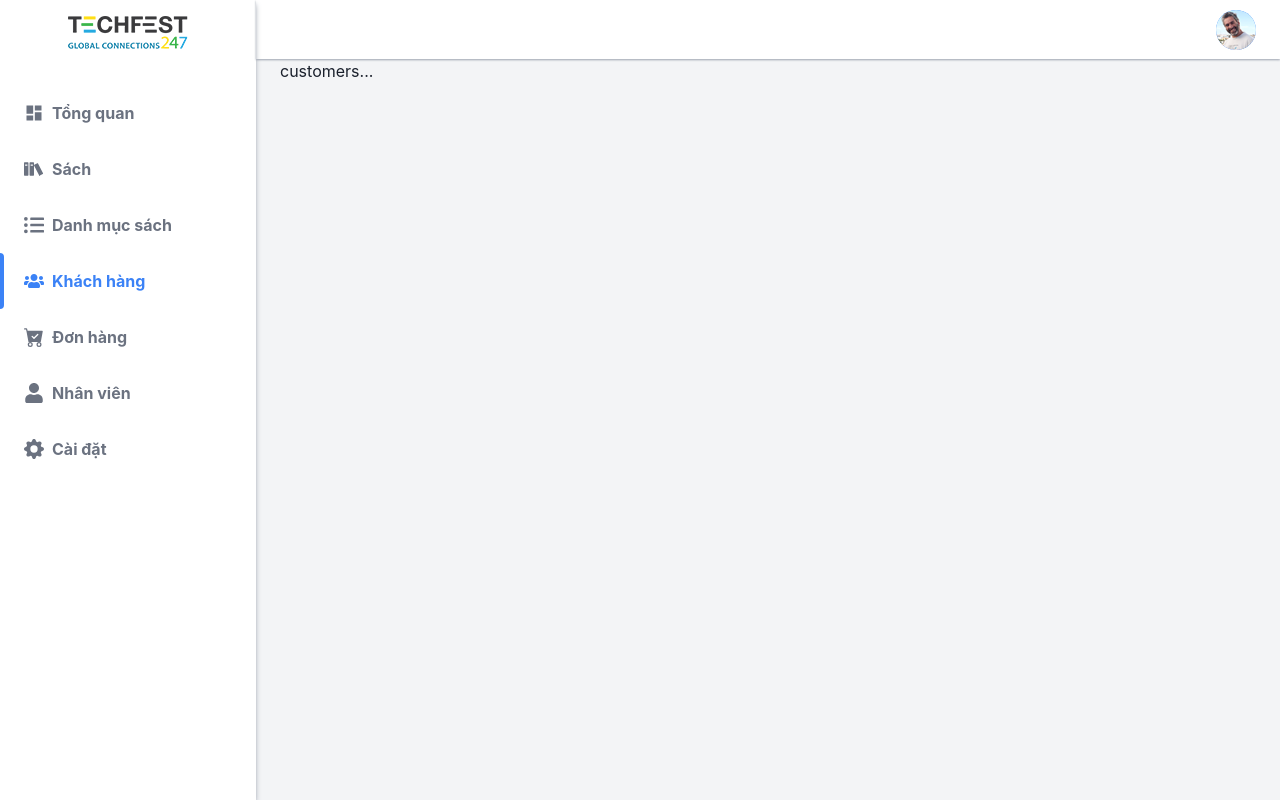
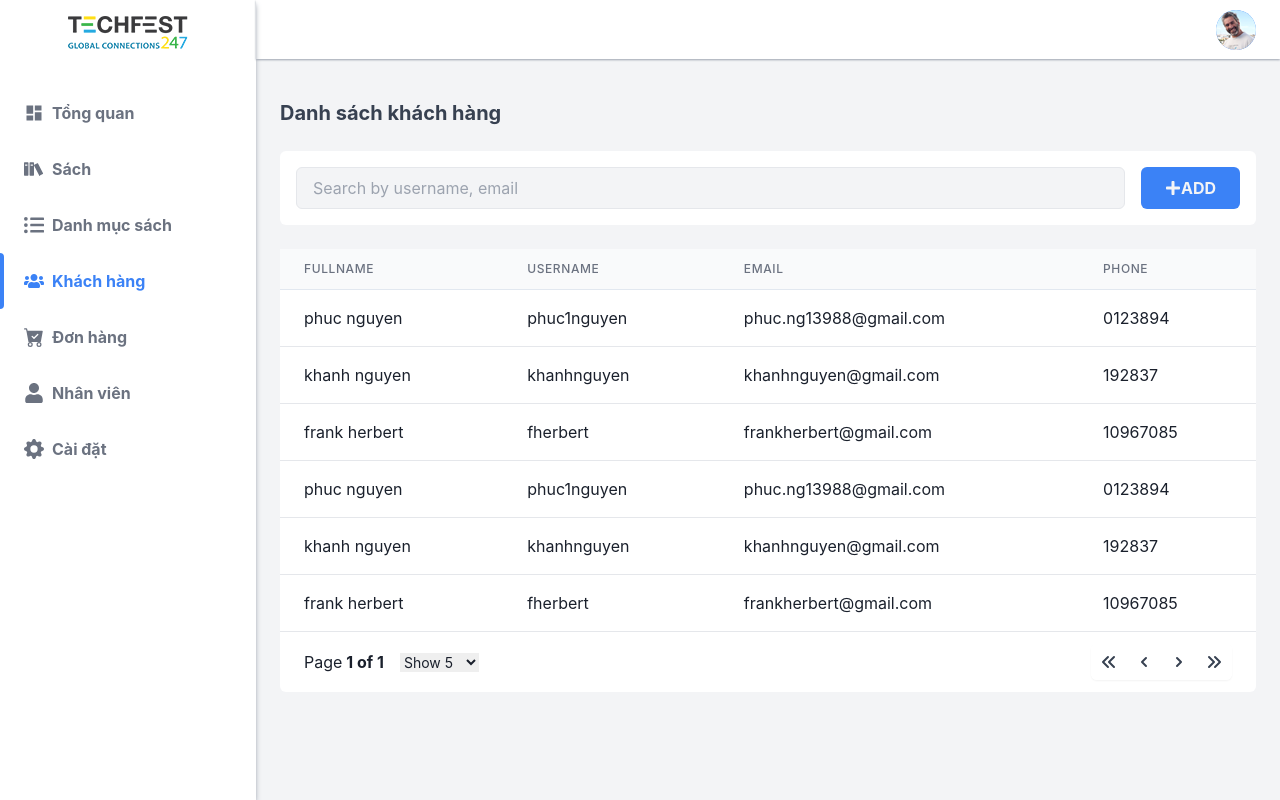
Before and after one commit to p1ngLabs/cricket-client, a Next.js app: page /admin/customers in a window 1280 px wide. Built offline with nearby package versions, Linux system fonts and the light colour scheme.

Commit message:
React table with sample data

```diff
--- a/package.json
+++ b/package.json
@@ -13,6 +13,7 @@
     "@chakra-ui/react": "^2.3.7",
     "@emotion/react": "^11.10.5",
     "@emotion/styled": "^11.10.5",
+    "@tanstack/react-table": "^8.5.22",
     "@types/node": "18.11.9",
     "@types/react": "18.0.24",
     "@types/react-dom": "18.0.8",
--- a/src/layout/LayoutAdmin.tsx
+++ b/src/layout/LayoutAdmin.tsx
@@ -19,7 +19,7 @@ const Layout = (props: Props) => {
       <div className="flex flex-col w-full">
         <Header />
         <main className="bg-gray-100 h-full overflow-y-auto">
-          <div className="container px-6 mx-auto">{children}</div>
+          <div className="container mx-auto px-6 py-10">{children}</div>
         </main>
       </div>
     </div>
--- a/src/pages/admin/customers.tsx
+++ b/src/pages/admin/customers.tsx
@@ -1,7 +1,258 @@
 import Layout from '../../layout/LayoutAdmin';
+import { useState } from 'react';
+import {
+  createColumnHelper,
+  flexRender,
+  getCoreRowModel,
+  getPaginationRowModel,
+  useReactTable,
+} from '@tanstack/react-table';
+import {
+  HiChevronDoubleLeft,
+  HiChevronLeft,
+  HiChevronRight,
+  HiChevronDoubleRight,
+} from 'react-icons/hi';
+import { FaPlus } from 'react-icons/fa';
+
+type Customers = {
+  firstname: string;
+  lastname: string;
+  username: string;
+  email: string;
+  active: boolean;
+  phone: string;
+};
+
+const customersData: Customers[] = [
+  {
+    firstname: 'phuc',
+    lastname: 'nguyen',
+    username: 'phuc1nguyen',
+    email: 'phuc.ng13988@gmail.com',
+    active: true,
+    phone: '0123894',
+  },
+  {
+    firstname: 'khanh',
+    lastname: 'nguyen',
+    username: 'khanhnguyen',
+    email: 'khanhnguyen@gmail.com',
+    active: true,
+    phone: '192837',
+  },
+  {
+    firstname: 'frank',
+    lastname: 'herbert',
+    username: 'fherbert',
+    email: 'frankherbert@gmail.com',
+    active: false,
+    phone: '10967085',
+  },
+  {
+    firstname: 'phuc',
+    lastname: 'nguyen',
+    username: 'phuc1nguyen',
+    email: 'phuc.ng13988@gmail.com',
+    active: false,
+    phone: '0123894',
+  },
+  {
+    firstname: 'khanh',
+    lastname: 'nguyen',
+    username: 'khanhnguyen',
+    email: 'khanhnguyen@gmail.com',
+    active: false,
+    phone: '192837',
+  },
+  {
+    firstname: 'frank',
+    lastname: 'herbert',
+    username: 'fherbert',
+    email: 'frankherbert@gmail.com',
+    active: true,
+    phone: '10967085',
+  },
+];
+
+const columnHelper = createColumnHelper<Customers>();
+const columns = [
+  columnHelper.accessor((row) => `${row.firstname} ${row.lastname}`, {
+    id: 'fullname',
+    header: 'FULLNAME',
+    footer: (info) => info.column.id,
+  }),
+  columnHelper.accessor('username', {
+    id: 'username',
+    header: () => <span>Username</span>,
+    footer: (info) => info.column.id,
+  }),
+  columnHelper.accessor('email', {
+    id: 'email',
+    header: 'Email',
+    footer: (info) => info.column.id,
+  }),
+  columnHelper.accessor('phone', {
+    id: 'phone',
+    header: 'Phone',
+    footer: (info) => info.column.id,
+  }),
+];
 
 const Customer = () => {
-  return <Layout>customers...</Layout>;
+  const [data, setData] = useState<Customers[]>(() => [...customersData]);
+  const [globalFilter, setGlobalFilter] = useState<string>('');
+
+  const table = useReactTable({
+    data,
+    columns,
+    getCoreRowModel: getCoreRowModel(),
+    onGlobalFilterChange: setGlobalFilter,
+    getPaginationRowModel: getPaginationRowModel(),
+    debugTable: true,
+  });
+
+  return (
+    <Layout>
+      <h1 className="font-bold text-xl text-gray-700">Danh sách khách hàng</h1>
+
+      <div className="flex gap-4 bg-white px-4 py-4 my-6 rounded-md">
+        <input
+          type="search"
+          name="search"
+          id="search"
+          className="block w-full border border-gray-200 bg-gray-100 px-4 py-2 rounded-md focus:bg-white focus:border-gray-200 focus:outline-none"
+          placeholder="Search by username, email"
+        />
+        <button
+          type="button"
+          className="flex items-center bg-blue-500 px-6 py-2 font-bold text-gray-100 rounded-md"
+        >
+          <FaPlus />
+          ADD
+        </button>
+      </div>
+
+      <div className="w-full overflow-x-auto">
+        <table className="min-w-full divide-y">
+          <thead className="bg-gray-50">
+            {table.getHeaderGroups().map((headerGroup) => (
+              <tr key={headerGroup.id}>
+                {headerGroup.headers.map((header) => (
+                  <th
+                    key={header.id}
+                    scope="col"
+                    className="px-6 py-3 text-left text-xs font-medium text-gray-500 uppercase tracking-wider"
+                  >
+                    {header.isPlaceholder
+                      ? null
+                      : flexRender(header.column.columnDef.header, header.getContext())}
+                  </th>
+                ))}
+              </tr>
+            ))}
+          </thead>
+          <tbody className="bg-white divide-y divide-gray-200">
+            {table.getRowModel().rows.map((row) => (
+              <tr key={row.id}>
+                {row.getVisibleCells().map((cell) => (
+                  <td key={cell.id} className="px-6 py-4 whitespace-nowrap">
+                    {flexRender(cell.column.columnDef.cell, cell.getContext())}
+                  </td>
+                ))}
+              </tr>
+            ))}
+          </tbody>
+        </table>
+      </div>
+
+      <div className="flex items-center justify-between border-t border-gray-200 rounded-b-md bg-white px-4 py-3 sm:px-6">
+        <div className="flex flex-1 justify-between sm:hidden">
+          <button
+            type="button"
+            onClick={() => table.previousPage()}
+            disabled={!table.getCanPreviousPage()}
+            className="relative inline-flex items-center rounded-md border border-gray-300 bg-white px-4 py-2 text-sm font-medium text-gray-700 hover:bg-gray-50"
+          >
+            Previous
+          </button>
+          <button
+            type="button"
+            onClick={() => table.nextPage()}
+            disabled={!table.getCanNextPage()}
+            className="relative ml-3 inline-flex items-center rounded-md border border-gray-300 bg-white px-4 py-2 text-sm font-medium text-gray-700 hover:bg-gray-50"
+          >
+            Next
+          </button>
+        </div>
+
+        <div className="hidden sm:flex sm:flex-1 sm:items-center sm:justify-between">
+          <div className="flex items-center gap-4">
+            <span className="flex items-center gap-1">
+              <div>Page</div>
+              <strong>
+                {table.getState().pagination.pageIndex + 1} of {table.getPageCount()}
+              </strong>
+            </span>
+            <select
+              value={table.getState().pagination.pageSize}
+              className="text-sm focus:outline-none cursor-pointer"
+              onChange={(e) => {
+                table.setPageSize(Number(e.target.value));
+              }}
+            >
+              {[5, 20, 30].map((pageSize) => (
+                <option key={pageSize} value={pageSize}>
+                  Show {pageSize}
+                </option>
+              ))}
+            </select>
+          </div>
+          <nav
+            className="isolate inline-flex -space-x-px rounded-md shadow-sm"
+            aria-label="Pagination"
+          >
+            <button
+              type="button"
+              onClick={() => table.setPageIndex(0)}
+              disabled={!table.getCanPreviousPage()}
+              className="relative inline-flex items-center p-2 border border-gray-300 text-sm font-medium rounded-l-md text-gray-700 bg-white hover:bg-gray-100"
+            >
+              <span className="sr-only">First</span>
+              <HiChevronDoubleLeft className="h-5 w-5" aria-hidden="true" />
+            </button>
+            <button
+              type="button"
+              onClick={() => table.previousPage()}
+              disabled={!table.getCanPreviousPage()}
+              className="relative inline-flex items-center p-2 border border-gray-300 text-sm font-medium text-gray-700 bg-white hover:bg-gray-100"
+            >
+              <span className="sr-only">Previous</span>
+              <HiChevronLeft className="h-5 w-5" aria-hidden="true" />
+            </button>
+            <button
+              type="button"
+              onClick={() => table.nextPage()}
+              disabled={!table.getCanNextPage()}
+              className="relative inline-flex items-center p-2 border border-gray-300 text-sm font-medium text-gray-700 bg-white hover:bg-gray-100"
+            >
+              <span className="sr-only">Next</span>
+              <HiChevronRight className="h-5 w-5" aria-hidden="true" />
+            </button>
+            <button
+              type="button"
+              onClick={() => table.setPageIndex(table.getPageCount() - 1)}
+              disabled={!table.getCanNextPage()}
+              className="relative inline-flex items-center p-2 border border-gray-300 text-sm font-medium rounded-r-md text-gray-700 bg-white hover:bg-gray-100"
+            >
+              <span className="sr-only">Last</span>
+              <HiChevronDoubleRight className="h-5 w-5" aria-hidden="true" />
+            </button>
+          </nav>
+        </div>
+      </div>
+    </Layout>
+  );
 };
 
 export default Customer;
```
Also changed, not shown: 1 other file (tests, documents, lock files or other folders).
